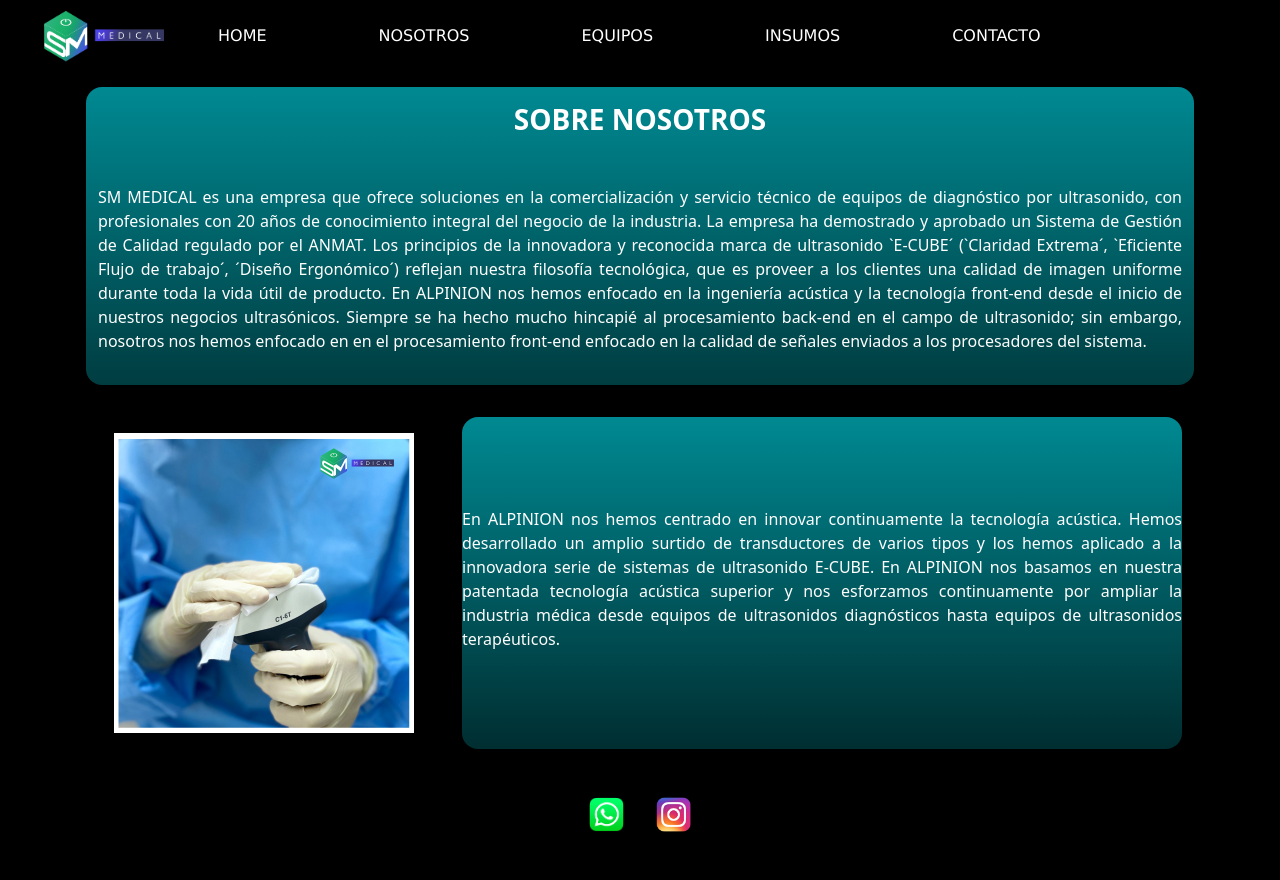
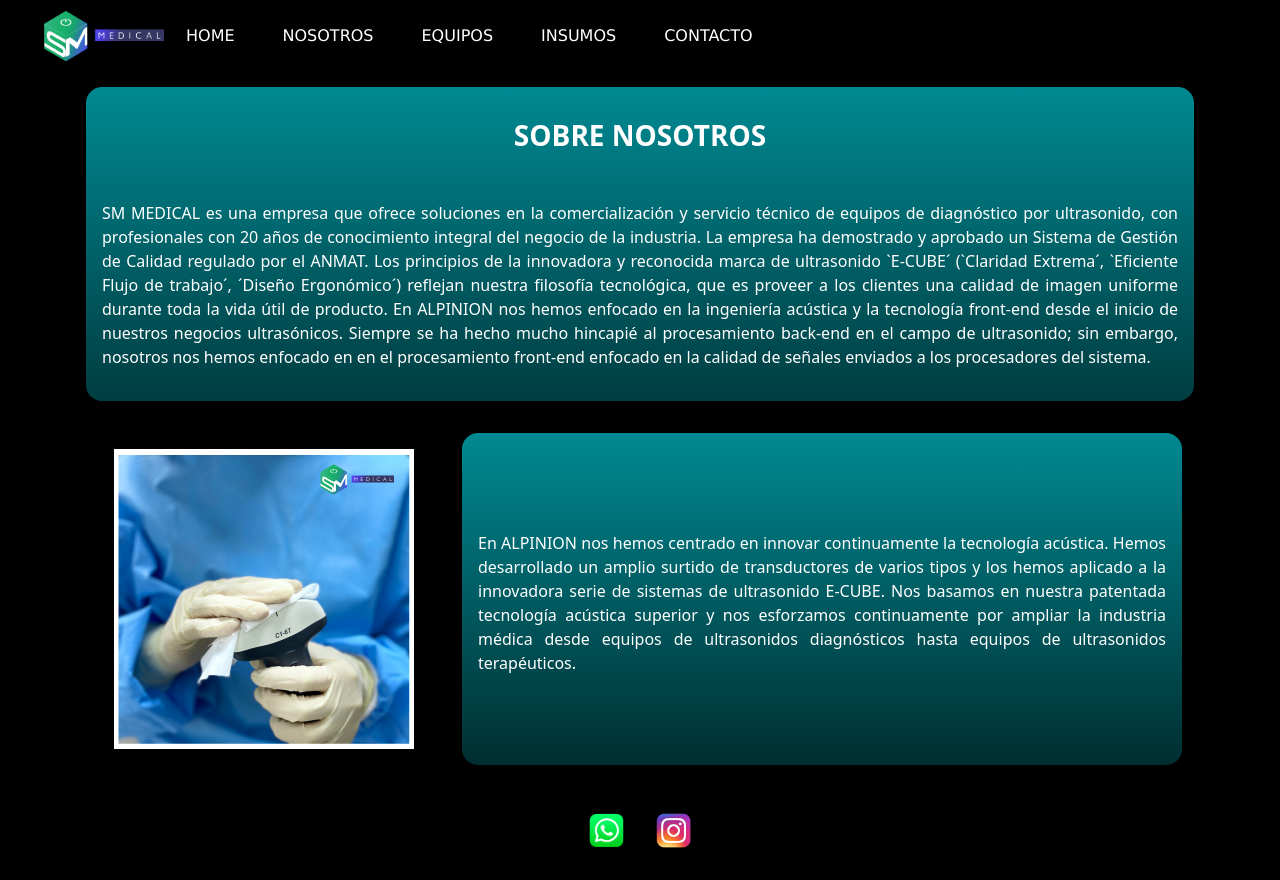
Before and after one commit to lucasmarenco/smmedical, a plain HTML site: page nosotros.html in a window 1280 px wide. Drawn offline with nearby package versions, Linux system fonts and the light colour scheme.

Commit message:
Correcciones de medidas

```diff
--- a/nosotros.html
+++ b/nosotros.html
@@ -130,12 +130,12 @@
                 En ALPINION nos hemos centrado en innovar continuamente la
                 tecnología acústica. Hemos desarrollado un amplio surtido de
                 transductores de varios tipos y los hemos aplicado a la innovadora
-                serie de sistemas de ultrasonido E-CUBE. En ALPINION nos basamos
-                en nuestra patentada tecnología acústica superior y nos esforzamos
+                serie de sistemas de ultrasonido E-CUBE. Nos basamos en nuestra patentada tecnología acústica superior y nos esforzamos
                 continuamente por ampliar la industria médica desde equipos de
                 ultrasonidos diagnósticos hasta equipos de ultrasonidos
                 terapéuticos.
               </p>
+
             </div>
           </div>
 
--- a/style.scss
+++ b/style.scss
@@ -74,10 +74,14 @@ button {
 }
 .nav-link {
   color: $third-color !important;
-  margin: auto 3rem;
-  padding: auto 3rem;
-  justify-content: center;
+  margin: auto 1rem;
+  padding: auto 2rem;
+  justify-content: center !important;
   width: 95%;
+
+  //text-align: center;
+  /*background: rgba(0, 152, 162, 0.2) ();
+  border-radius: 1rem;*/
 }
 
 // Container mixins
@@ -87,6 +91,7 @@ button {
   padding-left: var(--#{$variable-prefix}gutter-x, #{$gutter});
   margin-right: auto;
   margin-left: auto;
+  justify-content: center;
 }
 
 .container,
@@ -98,8 +103,6 @@ button {
 .container-xxl {
   padding-right: var(--bs-gutter-x, 0.75rem);
   padding-left: var(--bs-gutter-x, 0.75rem);
-  margin-right: auto;
-  margin-left: auto;
 }
 
 /*Contenido INDEX*/
@@ -111,7 +114,7 @@ button {
   color: $third-color !important;
   width: 90%;
   margin: 1rem;
-  padding-bottom: 1em;
+  padding: 1em;
   justify-content: center;
   align-content: center;
   background: linear-gradient(rgba(0, 152, 162, 0.9), rgba(0, 152, 162, 0.4));
@@ -122,7 +125,7 @@ button {
   color: $third-color !important;
   width: 90%;
   margin: 1rem;
-  padding-bottom: 1em;
+  padding: 1em;
   justify-content: center;
   align-content: center;
   background: linear-gradient(rgba(0, 152, 162, 0.9), rgba(0, 152, 162, 0.3));
```
Also changed, not shown: style.css, 1 other file.
